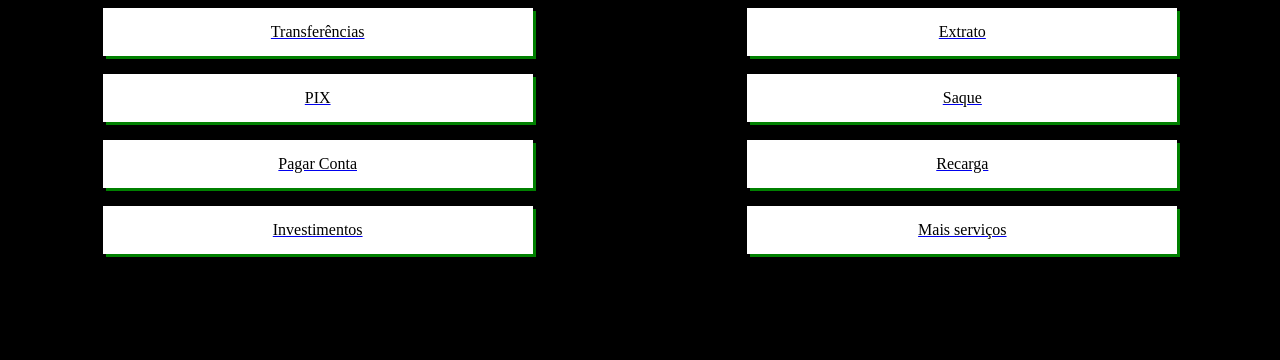
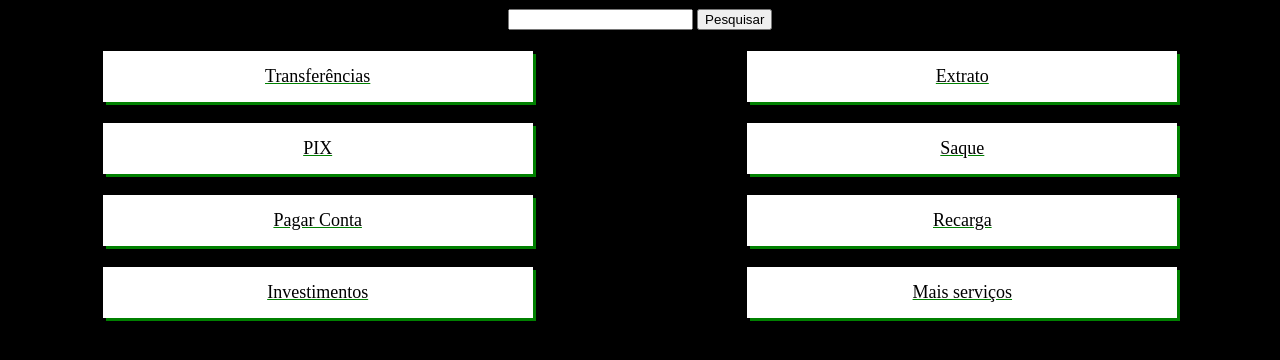
Before and after one commit to MAATHHEEUS/MOBank, a PHP site: page /HTML/principal.html in a window 1280 px wide. Shown: the top 360 px of the page. Run offline with PHP 8.4, Linux system fonts and the light colour scheme.

Commit message:
att 13/08
fluindo

```diff
--- a/CSS/estilo.css
+++ b/CSS/estilo.css
@@ -2,6 +2,8 @@
     background-color: black;
     color: green;
     text-align: center;
+    font-size: 18px;
+    font-family: 'Times New Roman', Times, serif;
 }
 
 form {
@@ -51,3 +53,7 @@
     text-align: center;
     float: right;
 }
+
+a:link {
+    color: green;
+}
--- a/HTML/cabeçalho.html
+++ b/HTML/cabeçalho.html
@@ -9,7 +9,7 @@
     <link rel="shortcut icon" href="../IMAGENS/" type="image/x-icon">
 </head>
 <body>
-    <img src="../IMAGENS/" alt="logo"><h1>Olá, fulano</h1>
+    <img src="../IMAGENS/logo.png" alt="logo"><h1>Olá, fulano</h1>
     <div id="saldo">
         saldo R$ xxx,xx
     </div>
--- a/HTML/cadastro.html
+++ b/HTML/cadastro.html
@@ -5,11 +5,11 @@
     <meta http-equiv="X-UA-Compatible" content="IE=edge">
     <meta name="viewport" content="width=device-width, initial-scale=1.0">
     <title>MObank</title>
-    <link rel="shortcut icon" href="../IMAGENS/" type="image/x-icon">
+    <link rel="shortcut icon" href="../IMAGENS/logo.png" type="image/x-icon">
     <link rel="stylesheet" href="../CSS/estilo.css">
 </head>
 <body>
-    <img src="../IMAGENS/" alt="logo"><h1>Bem-Vindo ao MObank!</h1>
+    <img src="../IMAGENS/logo.png" alt="logo"><h1>Bem-Vindo ao MO Bank!</h1>
     <h2>Vamos começar!?</h2>
     <form action="">
         <label for="CPF">CPF: </label><input type="text" id="CPF" placeholder="apenas números" maxlength="11" minlength="11"><br><br>
--- a/HTML/frame.html
+++ b/HTML/frame.html
@@ -5,9 +5,9 @@
     <meta http-equiv="X-UA-Compatible" content="IE=edge">
     <meta name="viewport" content="width=device-width, initial-scale=1.0">
     <title>MOBank</title>
-    <link rel="shortcut icon" href="../IMAGENS/" type="image/x-icon">
+    <link rel="shortcut icon" href="../IMAGENS/logo.png" type="image/x-icon">
 </head>
-<frameset rows="25%, *" noresize border="0">
+<frameset rows="38%, *" noresize border="0">
     <frame src="cabeçalho.html" scrolling="no"></frame>
     <frame src="principal.html" scrolling="no" name="corpo"></frame>
 </frameset>
--- a/HTML/principal.html
+++ b/HTML/principal.html
@@ -6,10 +6,15 @@
     <meta name="viewport" content="width=device-width, initial-scale=1.0">
     <title>MOBank</title>
     <link rel="stylesheet" href="../CSS/estilo.css">
-    <link rel="shortcut icon" href="../IMAGENS/" type="image/x-icon">
+    <link rel="shortcut icon" href="../IMAGENS/logo.png" type="image/x-icon">
 </head>
 <body>
-    <!--Caixa de pesquisa-->
+    <div>
+        <!--Caixa de pesquisa-->
+        <input type="search" id="pesquisa">
+        <input type="button" id="bot_pesq" value="Pesquisar">
+    </div>
+    <br>
     <div class="esquerda">
         <a href="trasferencias.html" target="corpo">
             <div class="serv">
```
Also changed, not shown: HTML/index.html (+13 -5 lines), IMAGENS/logo.png.
